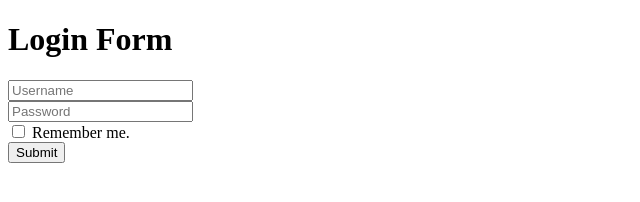
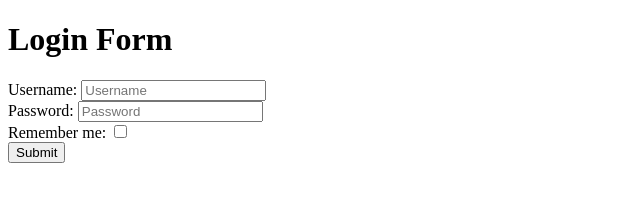
Before and after one commit to acciojob/remember-me-login-form-darkbloodprince, a website: page main.html in a window 1280 px wide. Shown: the whole page, without its empty margins (0-640 px from the left). Drawn offline with Linux system fonts and the light colour scheme.

```diff
--- a/main.html
+++ b/main.html
@@ -11,22 +11,16 @@
 	<h1>Login Form</h1>
 
 <form id="login-form">
-  <input
-    type="text"
-    id="username"
-    placeholder="Username"
-  />
+  <label for="username">Username:</label>
+  <input type="text" id="username" placeholder="Username" />
   <br />
 
-  <input
-    type="password"
-    id="password"
-    placeholder="Password"
-  />
+  <label for="password">Password:</label>
+  <input type="password" id="password" placeholder="Password" />
   <br />
 
+  <label for="checkbox">Remember me:</label>
   <input type="checkbox" id="checkbox" />
-  <label for="checkbox">Remember me.</label>
   <br />
 
   <input type="submit" id="submit" value="Submit" />
```
